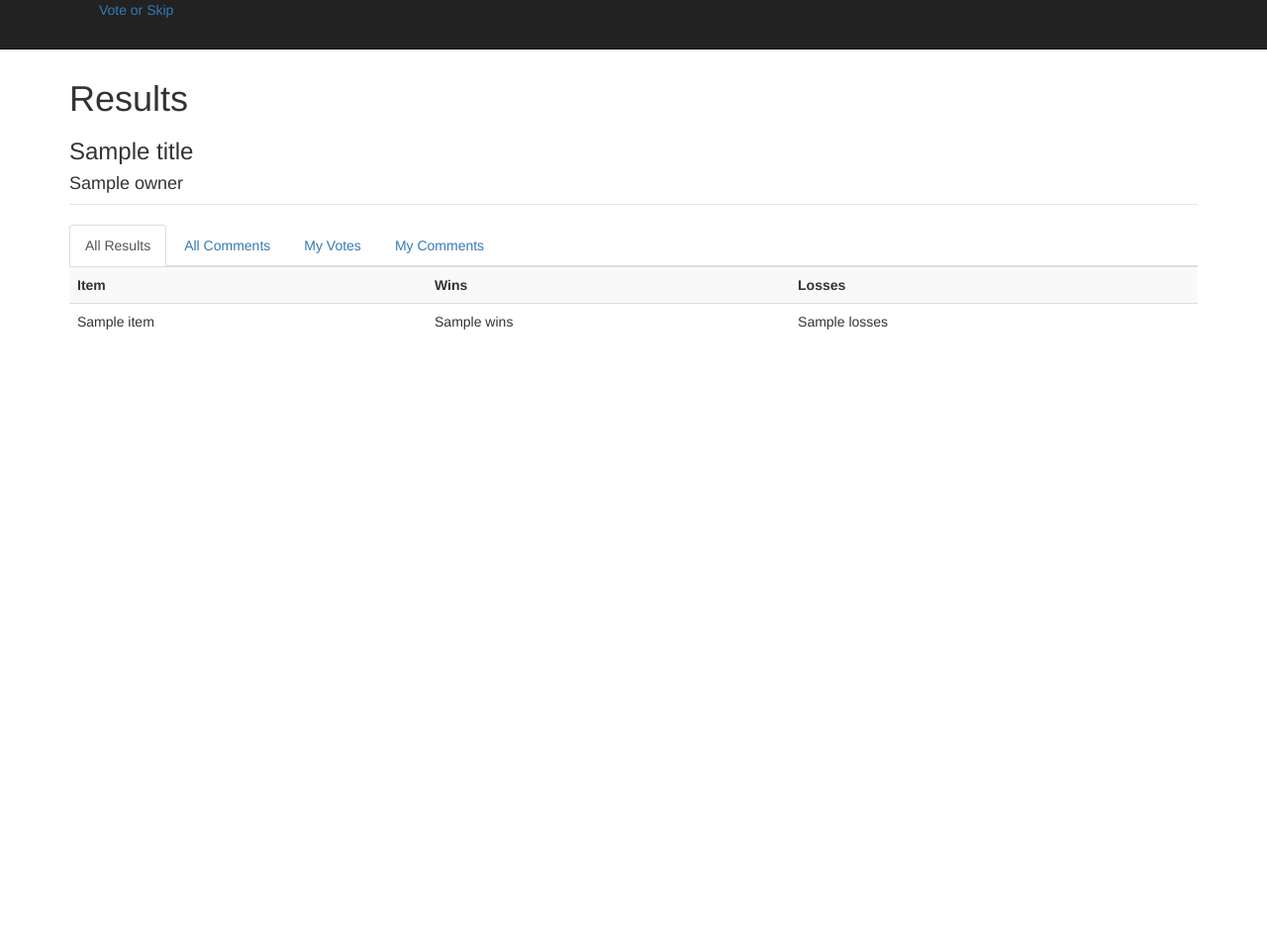
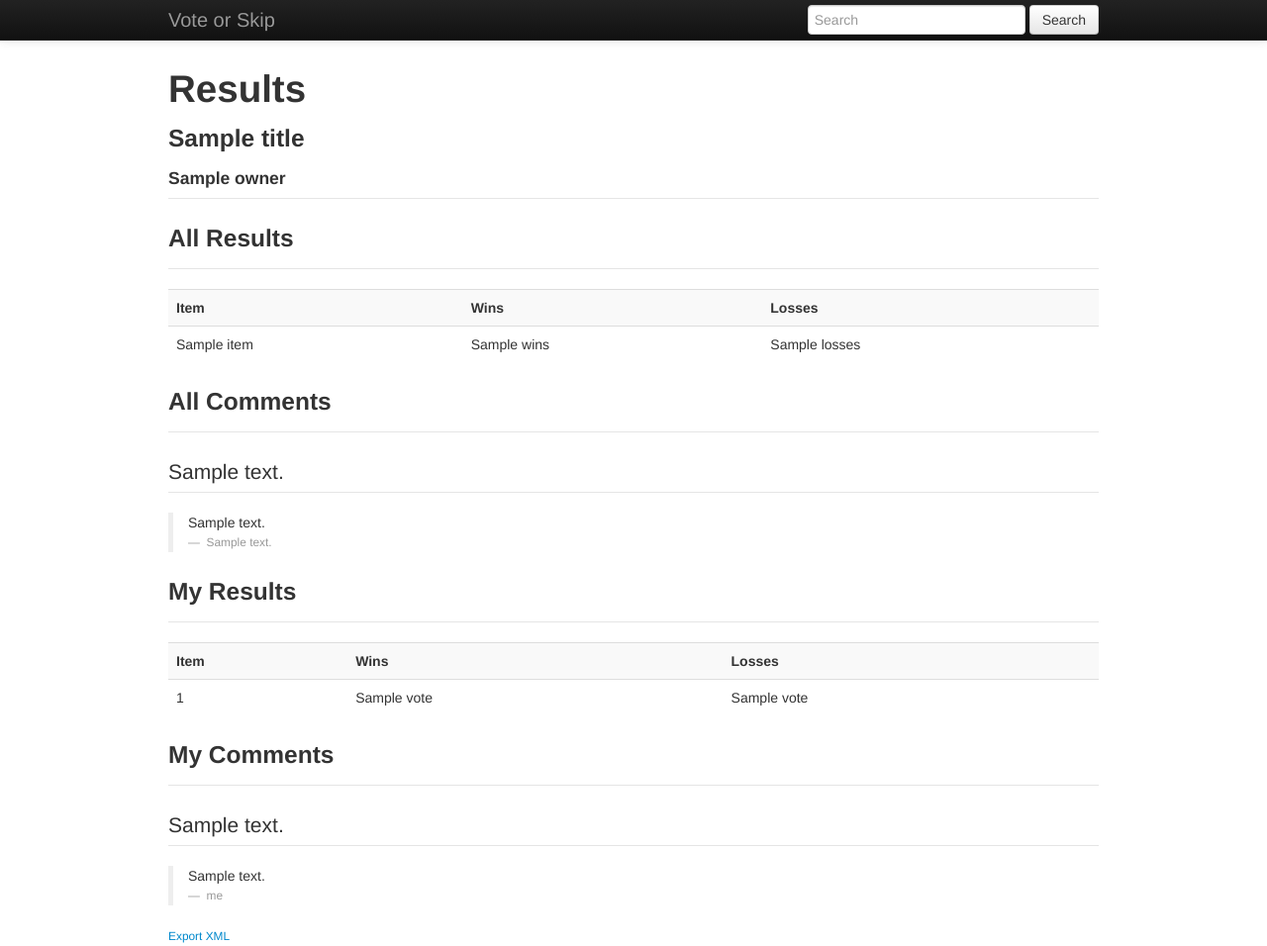
Before and after one commit to shobitb/Vote-or-Skip-Web-App, a Flask app: template voteorskip/templates/results.html in a window 1280 px wide. Shown: the whole page at 99% size. Before the commit the page ends 333 px from the top, so only its background shows below. Run offline with Flask 2, Linux system fonts and the light colour scheme; the template is opened without the code that fills it: most values are stand-ins (such as "Sample title", 1, 10 or a date in 2020); parts of the project's set-up code (start-up, migrations or seed data) failed here and were passed over; some libraries are stand-ins or nearby versions.

Commit message:
Final commit

```diff
--- a/app.yaml
+++ b/app.yaml
@@ -1,4 +1,4 @@
-application: testapplicationasus
+application: voteorskip
 version: 1
 runtime: python27
 api_version: 1
--- a/voteorskip/templates/base.html
+++ b/voteorskip/templates/base.html
@@ -2,12 +2,12 @@
 <html>
   <head>
     <meta http-equiv="Content-type" content="text/html; charset=utf-8" />
-    <script src="http://ajax.googleapis.com/ajax/libs/jquery/1.8.3/jquery.min.js"></script>
-    <script src="//netdna.bootstrapcdn.com/twitter-bootstrap/2.2.2/js/bootstrap.min.js"></script>
-    <script src="/static/js/holder.js"></script>
-    <script src="http://ajax.googleapis.com/ajax/libs/jqueryui/1.9.2/jquery-ui.min.js"></script>
-    <link rel="stylesheet" href="http://code.jquery.com/ui/1.9.2/jquery-ui.js" />
-    <link href="//netdna.bootstrapcdn.com/twitter-bootstrap/2.2.2/css/bootstrap-combined.min.css" rel="stylesheet">
+    <script src="/static/js/bootstrap.js" type="text/javascript"></script>
+    <script src="/static/js/holder.js" type="text/javascript"></script>
+    <link rel="stylesheet" href="http://code.jquery.com/ui/1.9.2/themes/base/jquery-ui.css" />
+    <script src="http://code.jquery.com/jquery-1.8.3.js"></script>
+    <script src="http://code.jquery.com/ui/1.9.2/jquery-ui.js"></script>
+    <link href="/static/css/bootstrap.css" rel="stylesheet" />
     <script>
     $(function() {
         $( "#datepicker" ).datepicker();
--- a/voteorskip/templates/create_category.html
+++ b/voteorskip/templates/create_category.html
@@ -148,7 +148,7 @@
                 alert("Please upload an XML file");
                 return false;
             } else {
-                file = $("#image-here").val().split('.')
+                file = $("#xml-here").val().split('.')
                 if (file[file.length-1] != "xml") {
                     alert("Please upload an XML file")
                     return false;
--- a/voteorskip/templates/edit_category.html
+++ b/voteorskip/templates/edit_category.html
@@ -185,6 +185,10 @@
 
             $("#datepicker-button").click(function(event) {
                 date = $("#datepicker").val()
+                if (date == "") {
+                    alert("Date cannot be none");
+                    return false;
+                }
                 console.log(date)
                 $.ajax({
                     url: "/set_expiration_date/{{ key }}",
--- a/voteorskip/templates/edit_images.html
+++ b/voteorskip/templates/edit_images.html
@@ -62,7 +62,7 @@
 				return false;
 			} else {
 				file = $("#image-here").val().split('.')
-				if (file[file.length-1] != 'jpg' || file[file.length-1] != 'png' || file[file.length-1] != 'gif' || file[file.length-1] != 'jpeg') {
+				if (file[file.length-1] != 'jpg' && file[file.length-1] != 'png' && file[file.length-1] != 'gif' && file[file.length-1] != 'jpeg') {
 					alert("Please upload an image file (.jpg, .jpeg, .png, .gif)")
 					return false;
 				}
--- a/voteorskip/templates/results.html
+++ b/voteorskip/templates/results.html
@@ -13,15 +13,13 @@
 		<h3> {{ title }} </h3>
 		<h4> {{ owner }} </h4>
 	</legend>
-	<ul class="nav nav-tabs">
-		<li class="active"><a href="#all-results" data-toggle="tab">All Results</a></li>
-		<li><a href="#all-comments" data-toggle="tab">All Comments</a></li>
-		<li><a href="#my-results" data-toggle="tab">My Votes</a></li>
-		<li><a href="#my-comments" data-toggle="tab">My Comments</a></li>
-	</ul>
 
-	<div class="tab-content">
 		<div class="tab-pane active" id="all-results">
+			<legend>
+				<h3>
+					All Results
+				</h3>
+			</legend>
 			<table class="table table-striped">
 				<tr>
 					<th> Item </th>
@@ -38,6 +36,11 @@
 			</table>
 		</div>
 		<div class="tab-pane" id="all-comments">
+			<legend>
+				<h3>
+					All Comments
+				</h3>
+			</legend>
 			{% for uc in user_comments %}
 			<legend>
 				{{ uc }}
@@ -51,6 +54,9 @@
 			{% endfor %}
 		</div>
 		<div class="tab-pane" id="my-results">
+			<legend>
+				<h3> My Results </h3>
+			</legend>
 			<table class="table table-striped">
 				<tr>
 					<th> Item </th>
@@ -67,6 +73,9 @@
 			</table>
 		</div>
 		<div class="tab-pane" id="my-comments">
+			<legend>
+				<h3> My Comments </h3>
+			</legend>
 			{% for c in my_comments %}
 				<legend>
 					{{ c }}
@@ -77,6 +86,6 @@
 				</blockquote>
 			{% endfor %}
 		</div>
-	</div>
+	<a href="/export/{{ key }}"><small>Export XML</small></a>
 
 {% endblock %}
--- a/voteorskip/views.py
+++ b/voteorskip/views.py
@@ -31,9 +31,10 @@ def create_category():
 @login_required
 def save_new_category():
 	category = request.form.get('category')
-	existing = Category.all().filter('title =',category).filter('owner =',users.get_current_user()).get()
-	if existing:
-		return Response(status=400)
+	existing = Category.all().filter('owner =',users.get_current_user())
+	for e in existing:
+		if e.title.lower() == category.lower():
+			return Response(status=400)
 	else:
 		items = request.form.get('items').split(',')
 		cat = Category(title=category, owner=users.get_current_user())
@@ -49,10 +50,12 @@ def save_new_category():
 def save_edited_category():
 	cat_name = request.form.get('category')
 	key = request.form.get('key')
-	existing = Category.all().filter('title =', cat_name).filter('owner =',users.get_current_user()).get()
-	if not str(existing.key()) == key:
-		error = "You already have a category with that name. Please choose a different name"
-		return Response(status=400)
+	existing = Category.all().filter('owner =',users.get_current_user())
+	for e in existing:
+		if e.title.lower() == cat_name.lower():
+			if not str(e.key()) == key:
+				error = "You already have a category with that name. Please choose a different name"
+				return Response(status=400)
 	category = Category.get(key)
 	items_from_form = request.form.get('items').split(',')
 	old_items_from_db = Item.all().ancestor(category)
@@ -72,7 +75,6 @@ def save_edited_category():
 
 @app.route('/edit')
 @login_required
-@login_required
 def edit():
 	categories = Category.all().filter('owner = ',users.get_current_user())
 	return render_template('edit.html',categories=categories)
@@ -91,6 +93,7 @@ def edit_category(key):
 	return render_template('edit_category.html', items=items, count=items.count(), key=key, title=category.title, owner=category.owner.email(), expiration=expiration)
 
 @app.route('/set_expiration_date/<key>',methods=['POST'])
+@login_required
 def set_expiration(key):
 	category = Category.get(key)
 	date = request.form.get('date')
@@ -104,7 +107,7 @@ def show_category(key):
 	category = Category.get(key)
 
 	if category.expiration and datetime.now() > category.expiration:
-		return results(key)
+		return results(key,"This category has expired. Voting is no longer possible.")
 
 	if not request.form.has_key('item') or request.form.has_key('skip'):
 		random_items = get_random_items(category)
@@ -142,14 +145,11 @@ def show_category(key):
 
 @app.route('/results/<key>')
 @login_required
-def results(key):
+def results(key,expired=None):
 	my_votes = {}
 	my_comments = {}
 	user_comments = {}
-	expired = ""
 	category = Category.get(key)
-	if category.expiration and datetime.now() > category.expiration:
-		expired = "This category has expired. Voting is no longer possible."
 	items = Item.all().ancestor(category).order('-wins').order('losses')
 	count = 0
 	for i in items:
@@ -218,6 +218,7 @@ def post_comment():
 		return Response(status=200)
 
 @app.route('/edit/images/<key>')
+@login_required
 def edit_image(key):
 	category = Category.get(key)
 	upload_url = blobstore.create_upload_url('/saveimage/'+key)
@@ -225,6 +226,7 @@ def edit_image(key):
 	return render_template('edit_images.html',items=items,key=key,title=category.title,owner=category.owner.email(),upload_url=upload_url)
 
 @app.route('/saveimage/<key>',methods=['POST'])
+@login_required
 def saveimage(key):
 	category = Category.get(key)
 	items = Item.all().ancestor(category)
@@ -239,6 +241,7 @@ def saveimage(key):
 	return redirect('edit/images/'+key)
 
 @app.route('/battles/search/<keywordslist>')
+@login_required
 def search(keywordslist):
 	keywords = keywordslist.split(" ")
 	categories = {}
@@ -256,10 +259,7 @@ def search(keywordslist):
 				keys[item.parent().title] = item.parent().key()
 	return render_template('search_results.html',categories=categories, keys=keys, keywords=keywordslist)
 
-@app.route('/logout')
-def logout():
-	return redirect(users.create_logout_url('/'))
-
+""" Helper methods """
 def get_item(category,title):
 	items = Item.all().filter('title =',title).ancestor(category)
 	return items.get()
```
Also changed, not shown: voteorskip/templates/category.html (+12 -3 lines), voteorskip/static/js/bootstrap.js, 2 other files.
